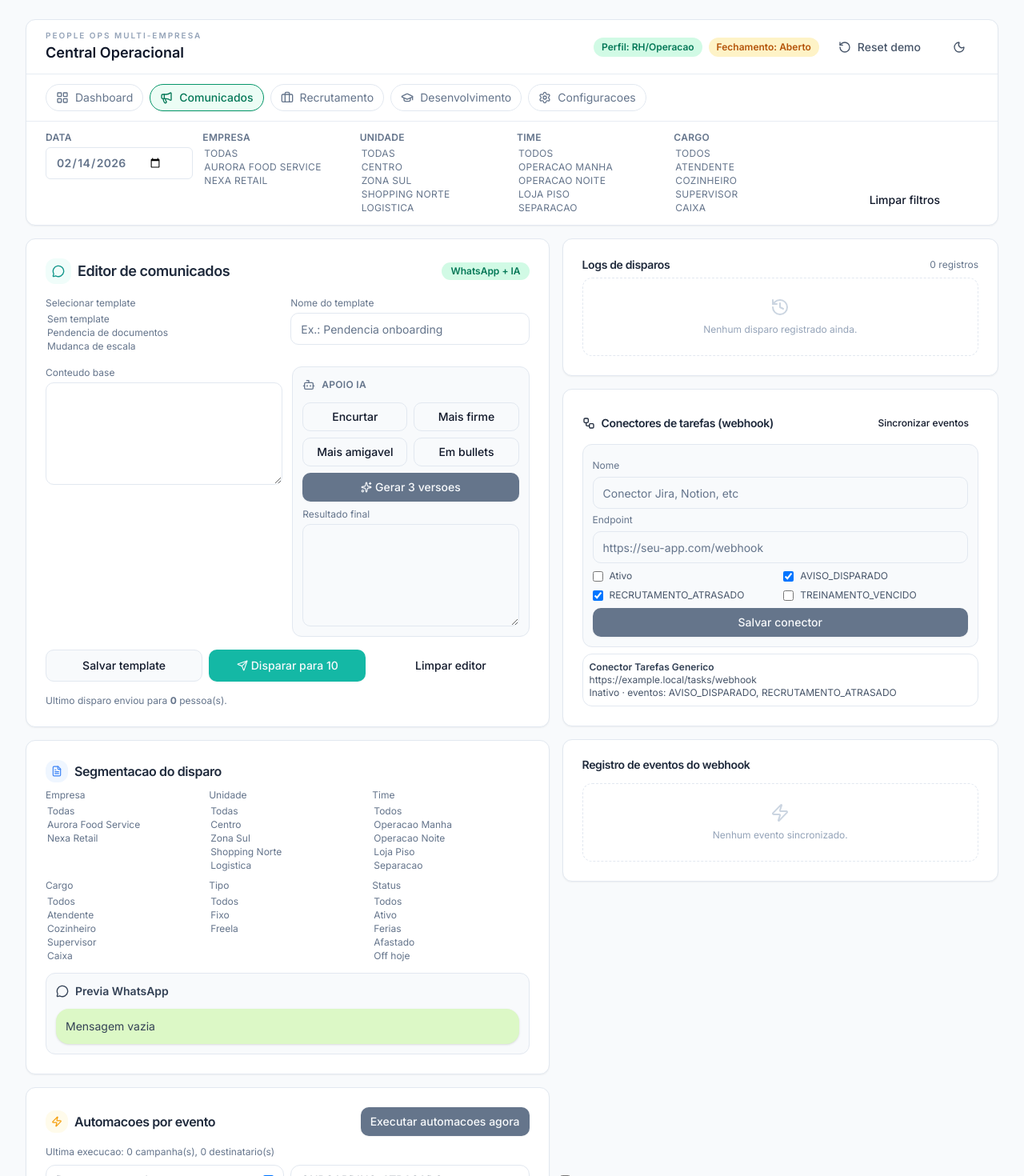
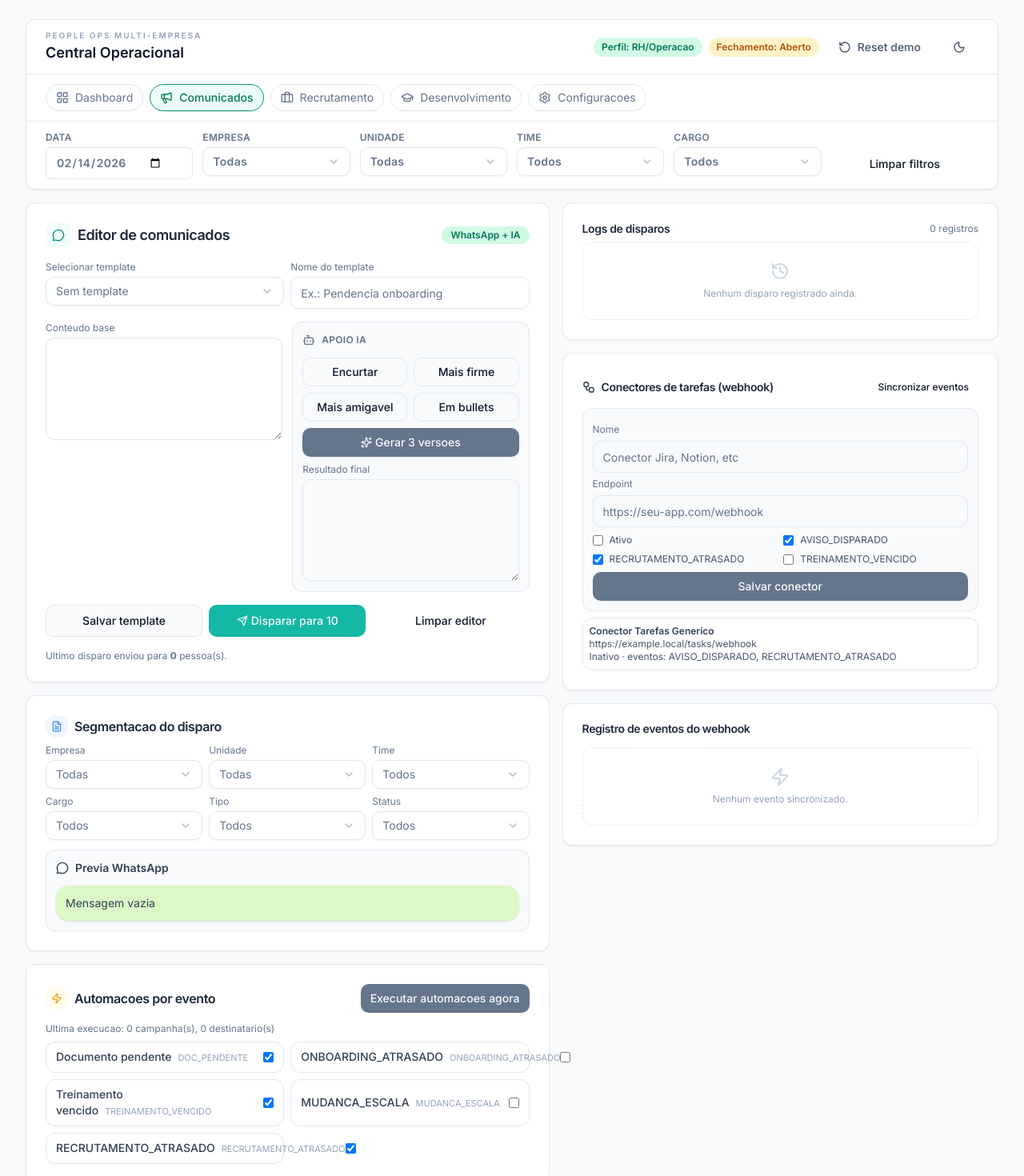
Before and after one commit to vaquev01/rh-manager, a Next.js app: page /comunicados in a window 1280 px wide. Shown: the top 1470 px of the page at 80% size. Built offline with nearby package versions, Linux system fonts and the light colour scheme.

Commit message:
fix(ui): refactor Select usage to fix build

```diff
--- a/src/app/comunicados/page.tsx
+++ b/src/app/comunicados/page.tsx
@@ -9,7 +9,13 @@ import { useAppState } from "@/components/state-provider";
 import { Button } from "@/components/ui/button";
 import { Card, CardContent, CardHeader, CardTitle } from "@/components/ui/card";
 import { Input } from "@/components/ui/input";
-import { Select } from "@/components/ui/select";
+import {
+  Select,
+  SelectContent,
+  SelectItem,
+  SelectTrigger,
+  SelectValue,
+} from "@/components/ui/select";
 import { Textarea } from "@/components/ui/textarea";
 import { Badge } from "@/components/ui/badge";
 
@@ -173,10 +179,8 @@ export default function ComunicadosPage() {
               <label className="text-xs text-slate-500">
                 Selecionar template
                 <Select
-                  className="mt-1"
                   value={selectedTemplateId}
-                  onChange={(event) => {
-                    const value = event.target.value;
+                  onValueChange={(value) => {
                     setSelectedTemplateId(value);
                     const template = state.communicationTemplates.find((item) => item.id === value);
                     if (template) {
@@ -185,12 +189,17 @@ export default function ComunicadosPage() {
                     }
                   }}
                 >
-                  <option value="">Sem template</option>
+                  <SelectTrigger className="mt-1">
+                    <SelectValue placeholder="Sem template" />
+                  </SelectTrigger>
+                  <SelectContent>
+                    <SelectItem value="NO_TEMPLATE">Sem template</SelectItem>
                     {templates.map((template) => (
-                    <option key={template.id} value={template.id}>
+                      <SelectItem key={template.id} value={template.id}>
                         {template.nome}
-                    </option>
+                      </SelectItem>
                     ))}
+                  </SelectContent>
                 </Select>
               </label>
 
@@ -332,119 +341,136 @@ export default function ComunicadosPage() {
               <label className="text-xs text-slate-500">
                 Empresa
                 <Select
-                  className="mt-1"
                   value={segmentacao.companyId ?? ""}
-                  onChange={(event) =>
+                  onValueChange={(val) =>
                     setSegmentacao((previous) => ({
                       ...previous,
-                      companyId: event.target.value || undefined,
+                      companyId: val === "ALL" ? undefined : val,
                       unitId: undefined,
                       teamId: undefined
                     }))
                   }
                 >
-                  <option value="">Todas</option>
+                  <SelectTrigger className="mt-1">
+                    <SelectValue placeholder="Todas" />
+                  </SelectTrigger>
+                  <SelectContent>
+                    <SelectItem value="ALL">Todas</SelectItem>
                     {state.companies.map((company) => (
-                    <option key={company.id} value={company.id}>
+                      <SelectItem key={company.id} value={company.id}>
                         {company.nome}
-                    </option>
+                      </SelectItem>
                     ))}
+                  </SelectContent>
                 </Select>
               </label>
 
               <label className="text-xs text-slate-500">
                 Unidade
                 <Select
-                  className="mt-1"
                   value={segmentacao.unitId ?? ""}
-                  onChange={(event) =>
+                  onValueChange={(val) =>
                     setSegmentacao((previous) => ({
                       ...previous,
-                      unitId: event.target.value || undefined,
+                      unitId: val === "ALL" ? undefined : val,
                       teamId: undefined
                     }))
                   }
                 >
-                  <option value="">Todas</option>
+                  <SelectTrigger className="mt-1">
+                    <SelectValue placeholder="Todas" />
+                  </SelectTrigger>
+                  <SelectContent>
+                    <SelectItem value="ALL">Todas</SelectItem>
                     {unitOptions.map((unit) => (
-                    <option key={unit.id} value={unit.id}>
+                      <SelectItem key={unit.id} value={unit.id}>
                         {unit.nome}
-                    </option>
+                      </SelectItem>
                     ))}
+                  </SelectContent>
                 </Select>
               </label>
 
               <label className="text-xs text-slate-500">
                 Time
                 <Select
-                  className="mt-1"
                   value={segmentacao.teamId ?? ""}
-                  onChange={(event) =>
+                  onValueChange={(val) =>
                     setSegmentacao((previous) => ({
                       ...previous,
-                      teamId: event.target.value || undefined
+                      teamId: val === "ALL" ? undefined : val
                     }))
                   }
                 >
-                  <option value="">Todos</option>
+                  <SelectTrigger className="mt-1">
+                    <SelectValue placeholder="Todos" />
+                  </SelectTrigger>
+                  <SelectContent>
+                    <SelectItem value="ALL">Todos</SelectItem>
                     {teamOptions.map((team) => (
-                    <option key={team.id} value={team.id}>
+                      <SelectItem key={team.id} value={team.id}>
                         {team.nome}
-                    </option>
+                      </SelectItem>
                     ))}
+                  </SelectContent>
                 </Select>
               </label>
 
               <label className="text-xs text-slate-500">
                 Cargo
                 <Select
-                  className="mt-1"
                   value={segmentacao.cargoId ?? ""}
-                  onChange={(event) =>
+                  onValueChange={(val) =>
                     setSegmentacao((previous) => ({
                       ...previous,
-                      cargoId: event.target.value || undefined
+                      cargoId: val === "ALL" ? undefined : val
                     }))
                   }
                 >
-                  <option value="">Todos</option>
+                  <SelectTrigger className="mt-1">
+                    <SelectValue placeholder="Todos" />
+                  </SelectTrigger>
+                  <SelectContent>
+                    <SelectItem value="ALL">Todos</SelectItem>
                     {state.roles.map((role) => (
-                    <option key={role.id} value={role.id}>
+                      <SelectItem key={role.id} value={role.id}>
                         {role.nome}
-                    </option>
+                      </SelectItem>
                     ))}
+                  </SelectContent>
                 </Select>
               </label>
 
               <label className="text-xs text-slate-500">
                 Tipo
                 <Select
-                  className="mt-1"
                   value={segmentacao.tipo ?? ""}
-                  onChange={(event) =>
+                  onValueChange={(val) =>
                     setSegmentacao((previous) => ({
                       ...previous,
-                      tipo: (event.target.value || undefined) as "FIXO" | "FREELA" | undefined
+                      tipo: (val === "ALL" ? undefined : val) as "FIXO" | "FREELA" | undefined
                     }))
                   }
                 >
-                  <option value="">Todos</option>
-                  <option value="FIXO">Fixo</option>
-                  <option value="FREELA">Freela</option>
+                  <SelectTrigger className="mt-1">
+                    <SelectValue placeholder="Todos" />
+                  </SelectTrigger>
+                  <SelectContent>
+                    <SelectItem value="ALL">Todos</SelectItem>
+                    <SelectItem value="FIXO">Fixo</SelectItem>
+                    <SelectItem value="FREELA">Freela</SelectItem>
+                  </SelectContent>
                 </Select>
               </label>
 
               <label className="text-xs text-slate-500">
                 Status
                 <Select
-                  className="mt-1"
                   value={segmentacao.status ?? ""}
-                  onChange={(event) =>
+                  onValueChange={(val) =>
                     setSegmentacao((previous) => ({
                       ...previous,
-                      status: (
-                        event.target.value || undefined
-                      ) as
+                      status: (val || undefined) as
                         | "ATIVO"
                         | "FERIAS"
                         | "AFASTADO"
@@ -453,11 +479,16 @@ export default function ComunicadosPage() {
                     }))
                   }
                 >
-                  <option value="">Todos</option>
-                  <option value="ATIVO">Ativo</option>
-                  <option value="FERIAS">Ferias</option>
-                  <option value="AFASTADO">Afastado</option>
-                  <option value="OFF_HOJE">Off hoje</option>
+                  <SelectTrigger className="mt-1">
+                    <SelectValue placeholder="Todos" />
+                  </SelectTrigger>
+                  <SelectContent>
+                    <SelectItem value="ALL_STATUS">Todos</SelectItem>
+                    <SelectItem value="ATIVO">Ativo</SelectItem>
+                    <SelectItem value="FERIAS">Ferias</SelectItem>
+                    <SelectItem value="AFASTADO">Afastado</SelectItem>
+                    <SelectItem value="OFF_HOJE">Off hoje</SelectItem>
+                  </SelectContent>
                 </Select>
               </label>
             </div>
--- a/src/components/app-frame.tsx
+++ b/src/components/app-frame.tsx
@@ -5,7 +5,13 @@ import { usePathname } from "next/navigation";
 import { useCallback, useEffect, useState } from "react";
 import { LayoutGrid, Megaphone, Briefcase, GraduationCap, Settings, RotateCcw, Moon, Sun } from "lucide-react";
 
-import { Select } from "@/components/ui/select";
+import {
+  Select,
+  SelectContent,
+  SelectItem,
+  SelectTrigger,
+  SelectValue,
+} from "@/components/ui/select";
 import { ROLE_LABEL } from "@/lib/constants";
 import { useAppState } from "@/components/state-provider";
 
@@ -167,83 +173,99 @@ export function AppFrame({ children }: { children: React.ReactNode }) {
             <label className="text-xs font-semibold uppercase tracking-wide text-slate-500">
               Empresa
               <Select
-                className="mt-1"
                 value={filters.companyId ?? ""}
-                onChange={(event) =>
+                onValueChange={(val) =>
                   setFilters({
-                    companyId: event.target.value || undefined,
+                    companyId: val || undefined,
                     unitId: undefined,
                     teamId: undefined
                   })
                 }
               >
-                <option value="">Todas</option>
+                <SelectTrigger className="mt-1">
+                  <SelectValue placeholder="Todas" />
+                </SelectTrigger>
+                <SelectContent>
+                  <SelectItem value="ALL_COMPANIES">Todas</SelectItem>
                   {companyOptions.map((company) => (
-                  <option key={company.id} value={company.id}>
+                    <SelectItem key={company.id} value={company.id}>
                       {company.nome}
-                  </option>
+                    </SelectItem>
                   ))}
+                </SelectContent>
               </Select>
             </label>
 
             <label className="text-xs font-semibold uppercase tracking-wide text-slate-500">
               Unidade
               <Select
-                className="mt-1"
                 value={filters.unitId ?? ""}
-                onChange={(event) =>
+                onValueChange={(val) =>
                   setFilters({
-                    unitId: event.target.value || undefined,
+                    unitId: val || undefined,
                     teamId: undefined
                   })
                 }
               >
-                <option value="">Todas</option>
+                <SelectTrigger className="mt-1">
+                  <SelectValue placeholder="Todas" />
+                </SelectTrigger>
+                <SelectContent>
+                  <SelectItem value="ALL_UNITS">Todas</SelectItem>
                   {unitOptions.map((unit) => (
-                  <option key={unit.id} value={unit.id}>
+                    <SelectItem key={unit.id} value={unit.id}>
                       {unit.nome}
-                  </option>
+                    </SelectItem>
                   ))}
+                </SelectContent>
               </Select>
             </label>
 
             <label className="text-xs font-semibold uppercase tracking-wide text-slate-500">
               Time
               <Select
-                className="mt-1"
                 value={filters.teamId ?? ""}
-                onChange={(event) =>
+                onValueChange={(val) =>
                   setFilters({
-                    teamId: event.target.value || undefined
+                    teamId: val || undefined
                   })
                 }
               >
-                <option value="">Todos</option>
+                <SelectTrigger className="mt-1">
+                  <SelectValue placeholder="Todos" />
+                </SelectTrigger>
+                <SelectContent>
+                  <SelectItem value="ALL_TEAMS">Todos</SelectItem>
                   {teamOptions.map((team) => (
-                  <option key={team.id} value={team.id}>
+                    <SelectItem key={team.id} value={team.id}>
                       {team.nome}
-                  </option>
+                    </SelectItem>
                   ))}
+                </SelectContent>
               </Select>
             </label>
 
             <label className="text-xs font-semibold uppercase tracking-wide text-slate-500">
               Cargo
               <Select
-                className="mt-1"
                 value={filters.cargoId ?? ""}
-                onChange={(event) =>
+                onValueChange={(val) =>
                   setFilters({
-                    cargoId: event.target.value || undefined
+                    cargoId: val || undefined
                   })
                 }
               >
-                <option value="">Todos</option>
+                <SelectTrigger className="mt-1">
+                  <SelectValue placeholder="Todos" />
+                </SelectTrigger>
+                <SelectContent>
+                  <SelectItem value="ALL_ROLES">Todos</SelectItem>
                   {state.roles.map((role) => (
-                  <option key={role.id} value={role.id}>
+                    <SelectItem key={role.id} value={role.id}>
                       {role.nome}
-                  </option>
+                    </SelectItem>
                   ))}
+                </SelectContent>
               </Select>
             </label>
 
--- a/src/components/ui/select.tsx
+++ b/src/components/ui/select.tsx
@@ -74,7 +74,7 @@ SelectTrigger.displayName = "SelectTrigger";
 
 export const SelectContent = React.forwardRef<
     HTMLDivElement,
-    React.HTMLAttributes<HTMLDivElement>
+    React.HTMLAttributes<HTMLDivElement> & { position?: "popper" | "item-aligned" }
 >(({ className, children, position = "popper", ...props }, ref) => {
     const context = React.useContext(SelectContext);
     if (!context) throw new Error("SelectContent must be used within Select");
```
Also changed, not shown: src/app/configuracoes/page.tsx (+17 -7 lines), src/app/page.tsx (+23 -11 lines), src/app/recrutamento/page.tsx (+17 -7 lines), src/components/person-details-sheet.tsx (+42 -18 lines). Lines whose indentation alone changed are shown as unchanged.
